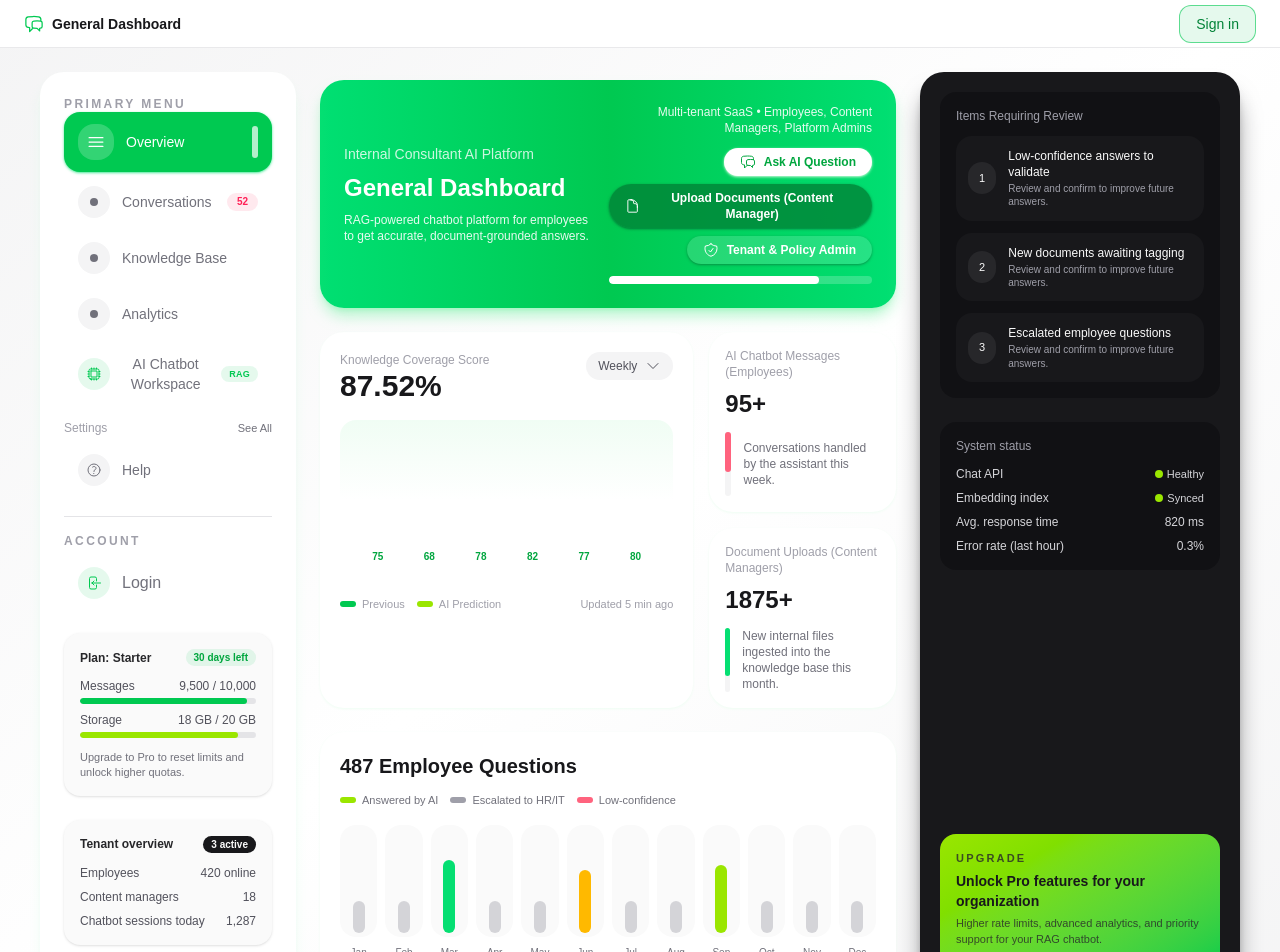
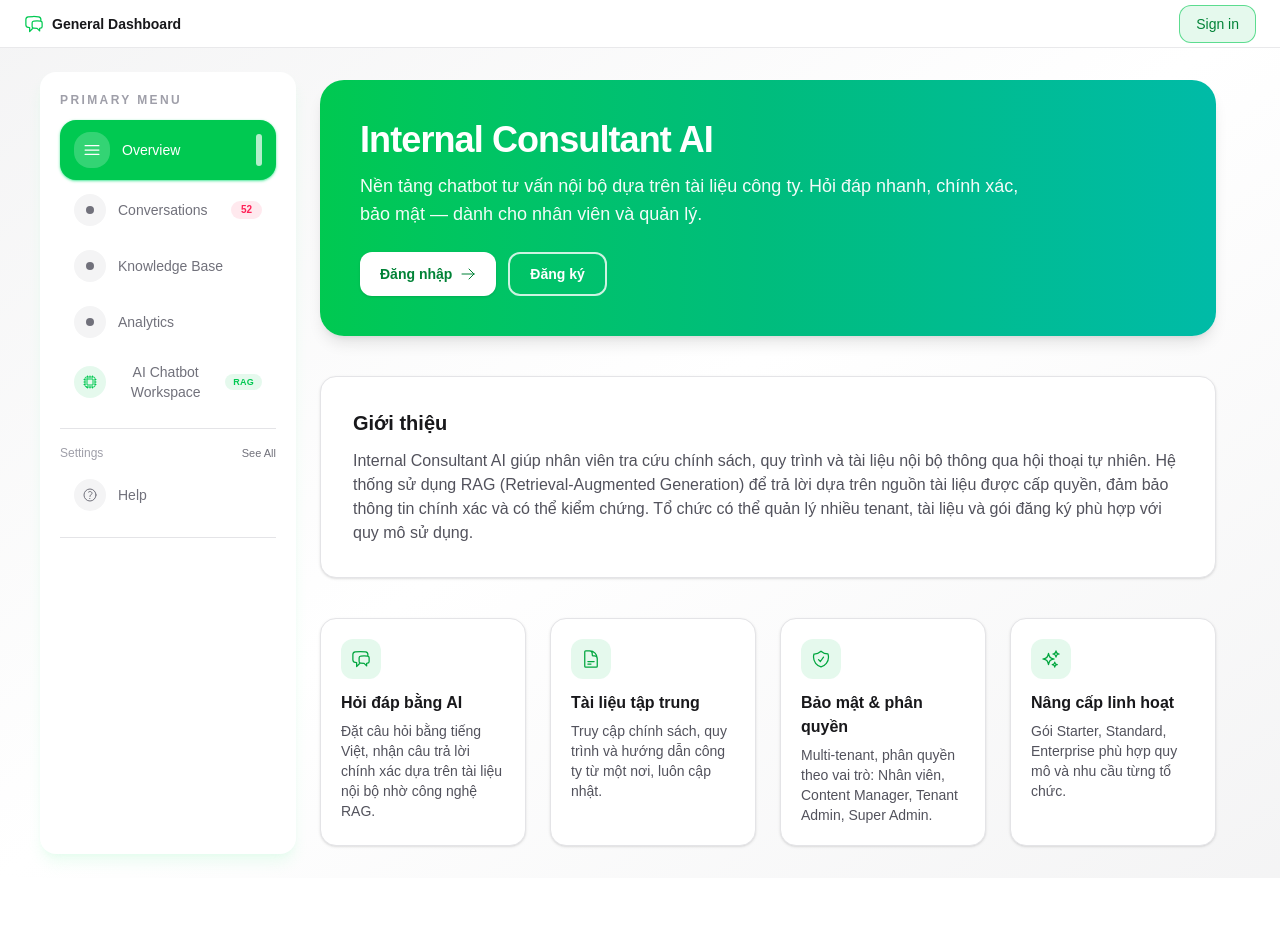
Before and after one commit to QuanLM270302/SEP490_AIConsultingChatbot_FE, a Next.js app: page / in a window 1280 px wide. Shown: the top 952 px of the page. After the commit the page ends 878 px from the top, so only its background shows below. Built offline with nearby package versions, Linux system fonts and the light colour scheme; no server answers.

Commit message:
layout: edit general page, only allow super admin to see general dashboard

```diff
--- a/app/page.tsx
+++ b/app/page.tsx
@@ -1,9 +1,6 @@
 import { DashboardSidebar } from "@/components/dashboard/DashboardSidebar";
 import { DashboardTopBar } from "@/components/dashboard/DashboardTopBar";
-import { DashboardHeader } from "@/components/dashboard/DashboardHeader";
-import { MetricsSection } from "@/components/dashboard/MetricsSection";
-import { QuestionsChart } from "@/components/dashboard/QuestionsChart";
-import { DashboardRightSidebar } from "@/components/dashboard/DashboardRightSidebar";
+import { DashboardContent } from "@/components/dashboard/DashboardContent";
 
 export default function Home() {
   return (
@@ -11,14 +8,7 @@ export default function Home() {
       <DashboardTopBar />
       <div className="flex flex-1 px-4 py-6 sm:px-6 lg:px-10">
         <DashboardSidebar />
-        <main className="flex-1 px-0 py-2 sm:px-4 lg:px-6">
-          <div className="mx-auto flex max-w-5xl flex-col gap-6 lg:max-w-6xl">
-            <DashboardHeader />
-            <MetricsSection />
-            <QuestionsChart />
-          </div>
-        </main>
-        <DashboardRightSidebar />
+        <DashboardContent />
       </div>
     </div>
   );
--- a/components/dashboard/DashboardAccountSection.tsx
+++ b/components/dashboard/DashboardAccountSection.tsx
@@ -1,7 +1,7 @@
 "use client";
 
 import Link from "next/link";
-import { Cog6ToothIcon, ArrowLeftOnRectangleIcon } from "@heroicons/react/24/outline";
+import { Cog6ToothIcon } from "@heroicons/react/24/outline";
 import { getStoredUser } from "@/lib/auth-store";
 import { LogoutButton } from "@/components/auth/LogoutButton";
 
@@ -9,13 +9,14 @@ export function DashboardAccountSection() {
   const user = getStoredUser();
   const isLoggedIn = !!user?.roles?.length;
 
+  if (!isLoggedIn) return null;
+
   return (
     <div className="mt-5 border-t border-zinc-200 pt-4 dark:border-zinc-800">
       <p className="text-xs font-semibold uppercase tracking-[0.2em] text-zinc-400">
         Account
       </p>
       <div className="mt-2 space-y-1">
-        {isLoggedIn ? (
         <div className="max-h-0 overflow-hidden opacity-0 transition-[max-height,opacity] duration-200 group-hover/nav:max-h-40 group-hover/nav:opacity-100 space-y-1">
           <Link
             href="/profile"
@@ -28,17 +29,6 @@ export function DashboardAccountSection() {
           </Link>
           <LogoutButton />
         </div>
-        ) : (
-          <Link
-            href="/login"
-            className="flex w-full min-w-0 items-center gap-3 rounded-2xl px-3.5 py-2.5 text-zinc-500 transition hover:bg-zinc-50 hover:text-zinc-900 dark:hover:bg-zinc-900/60 dark:hover:text-zinc-50"
-          >
-            <span className="flex h-8 w-8 shrink-0 items-center justify-center rounded-2xl bg-green-500/10 text-green-500">
-              <ArrowLeftOnRectangleIcon className="h-4 w-4" />
-            </span>
-            <span>Login</span>
-          </Link>
-        )}
       </div>
     </div>
   );
--- /dev/null
+++ b/components/dashboard/DashboardContent.tsx
@@ -0,0 +1,124 @@
+"use client";
+
+import Link from "next/link";
+import {
+  ChatBubbleLeftRightIcon,
+  DocumentTextIcon,
+  ShieldCheckIcon,
+  SparklesIcon,
+  ArrowRightIcon,
+} from "@heroicons/react/24/outline";
+import { getStoredUser } from "@/lib/auth-store";
+import { DashboardHeader } from "@/components/dashboard/DashboardHeader";
+import { MetricsSection } from "@/components/dashboard/MetricsSection";
+import { QuestionsChart } from "@/components/dashboard/QuestionsChart";
+import { DashboardRightSidebar } from "@/components/dashboard/DashboardRightSidebar";
+
+function isSuperAdmin(roles: string[]): boolean {
+  return roles.some((r) => r.includes("SUPER_ADMIN"));
+}
+
+const GUEST_FEATURES = [
+  {
+    icon: ChatBubbleLeftRightIcon,
+    title: "Hỏi đáp bằng AI",
+    description: "Đặt câu hỏi bằng tiếng Việt, nhận câu trả lời chính xác dựa trên tài liệu nội bộ nhờ công nghệ RAG.",
+  },
+  {
+    icon: DocumentTextIcon,
+    title: "Tài liệu tập trung",
+    description: "Truy cập chính sách, quy trình và hướng dẫn công ty từ một nơi, luôn cập nhật.",
+  },
+  {
+    icon: ShieldCheckIcon,
+    title: "Bảo mật & phân quyền",
+    description: "Multi-tenant, phân quyền theo vai trò: Nhân viên, Content Manager, Tenant Admin, Super Admin.",
+  },
+  {
+    icon: SparklesIcon,
+    title: "Nâng cấp linh hoạt",
+    description: "Gói Starter, Standard, Enterprise phù hợp quy mô và nhu cầu từng tổ chức.",
+  },
+];
+
+export function DashboardContent() {
+  const user = getStoredUser();
+  const roles = user?.roles ?? [];
+  const showDetails = isSuperAdmin(roles);
+
+  if (showDetails) {
+    return (
+      <>
+        <main className="flex-1 px-0 py-2 sm:px-4 lg:px-6">
+          <div className="mx-auto flex max-w-5xl flex-col gap-6 lg:max-w-6xl">
+            <DashboardHeader />
+            <MetricsSection />
+            <QuestionsChart />
+          </div>
+        </main>
+        <DashboardRightSidebar />
+      </>
+    );
+  }
+
+  return (
+    <main className="flex-1 px-0 py-2 sm:px-4 lg:px-6">
+      <div className="mx-auto flex w-full max-w-5xl flex-col gap-10 lg:max-w-6xl">
+        {/* Hero */}
+        <section className="rounded-3xl bg-linear-to-r from-green-500 via-emerald-500 to-teal-500 p-8 text-white shadow-lg dark:from-green-600 dark:via-emerald-600 dark:to-teal-600 md:p-10">
+          <h1 className="text-3xl font-bold tracking-tight md:text-4xl">
+            Internal Consultant AI
+          </h1>
+          <p className="mt-3 max-w-2xl text-lg opacity-95">
+            Nền tảng chatbot tư vấn nội bộ dựa trên tài liệu công ty. Hỏi đáp nhanh, chính xác, bảo mật — dành cho nhân viên và quản lý.
+          </p>
+          <div className="mt-6 flex flex-wrap gap-3">
+            <Link
+              href="/login"
+              className="inline-flex items-center gap-2 rounded-xl bg-white px-5 py-2.5 text-sm font-semibold text-green-700 shadow transition hover:bg-green-50"
+            >
+              Đăng nhập
+              <ArrowRightIcon className="h-4 w-4" />
+            </Link>
+            <Link
+              href="/register"
+              className="inline-flex items-center gap-2 rounded-xl border-2 border-white/80 px-5 py-2.5 text-sm font-semibold text-white transition hover:bg-white/15"
+            >
+              Đăng ký
+            </Link>
+          </div>
+        </section>
+
+        {/* Giới thiệu ngắn */}
+        <section className="rounded-2xl border border-zinc-200 bg-white p-6 shadow-sm dark:border-zinc-800 dark:bg-zinc-950 md:p-8">
+          <h2 className="text-xl font-semibold text-zinc-900 dark:text-zinc-50">
+            Giới thiệu
+          </h2>
+          <p className="mt-3 text-zinc-600 dark:text-zinc-400">
+            Internal Consultant AI giúp nhân viên tra cứu chính sách, quy trình và tài liệu nội bộ thông qua hội thoại tự nhiên. Hệ thống sử dụng RAG (Retrieval-Augmented Generation) để trả lời dựa trên nguồn tài liệu được cấp quyền, đảm bảo thông tin chính xác và có thể kiểm chứng. Tổ chức có thể quản lý nhiều tenant, tài liệu và gói đăng ký phù hợp với quy mô sử dụng.
+          </p>
+        </section>
+
+        {/* Tính năng — dàn đều */}
+        <section className="grid gap-6 sm:grid-cols-2 lg:grid-cols-4">
+          {GUEST_FEATURES.map(({ icon: Icon, title, description }) => (
+            <div
+              key={title}
+              className="rounded-2xl border border-zinc-200 bg-white p-5 shadow-sm dark:border-zinc-800 dark:bg-zinc-950"
+            >
+              <span className="flex h-10 w-10 items-center justify-center rounded-xl bg-green-500/10 text-green-600 dark:text-green-400">
+                <Icon className="h-5 w-5" />
+              </span>
+              <h3 className="mt-3 font-semibold text-zinc-900 dark:text-zinc-50">
+                {title}
+              </h3>
+              <p className="mt-1.5 text-sm text-zinc-600 dark:text-zinc-400">
+                {description}
+              </p>
+            </div>
+          ))}
+        </section>
+      </div>
+    </main>
+  );
+}
--- a/components/dashboard/DashboardSidebar.tsx
+++ b/components/dashboard/DashboardSidebar.tsx
@@ -7,17 +7,14 @@ import { DashboardAccountSection } from "@/components/dashboard/DashboardAccount
 
 export function DashboardSidebar() {
   return (
-    <aside className="hidden w-64 shrink-0 overflow-hidden rounded-3xl bg-white shadow-lg shadow-green-100/60 dark:bg-zinc-950 dark:shadow-black/50 lg:flex">
-      <div className="flex h-full w-full flex-col justify-between gap-6 p-6">
-        <div className="space-y-6">
+    <aside className="hidden w-64 shrink-0 overflow-hidden rounded-2xl bg-white shadow-lg shadow-green-100/60 dark:bg-zinc-950 dark:shadow-black/50 lg:flex lg:flex-col">
+      <div className="flex w-full flex-col p-5">
+        {/* Primary Menu */}
         <div className="group/nav">
-            <div>
           <p className="text-xs font-semibold uppercase tracking-[0.2em] text-zinc-400">
             Primary Menu
           </p>
-            </div>
-
-          <nav className="space-y-1 text-sm">
+          <nav className="mt-3 space-y-1 text-sm">
             <button className="flex w-full min-w-0 items-center justify-between rounded-2xl bg-green-500 px-3.5 py-3 font-medium text-white shadow-sm shadow-green-400/60">
               <span className="flex min-w-0 items-center gap-3">
                 <span className="flex h-9 w-9 shrink-0 items-center justify-center rounded-2xl bg-white/20">
@@ -59,8 +56,11 @@ export function DashboardSidebar() {
               </span>
             </button>
           </nav>
+        </div>
 
-          <div className="mt-4 space-y-2 text-sm">
+        {/* Phân cách — Settings */}
+        <div className="my-4 border-t border-zinc-200 dark:border-zinc-800" />
+        <div className="space-y-2 text-sm">
           <div className="flex items-center justify-between text-xs text-zinc-400">
             <span>Settings</span>
             <button className="text-[11px] font-medium text-zinc-500 hover:text-zinc-900 dark:text-zinc-400 dark:hover:text-zinc-50">
@@ -75,70 +75,9 @@ export function DashboardSidebar() {
           </button>
         </div>
 
+        {/* Phân cách — Account */}
+        <div className="mt-4 border-t border-zinc-200 dark:border-zinc-800" />
         <DashboardAccountSection />
-          </div>
-
-          {/* Current plan / usage summary */}
-          <div className="mt-4 space-y-3 rounded-2xl bg-zinc-50 p-4 text-xs text-zinc-600 shadow-sm dark:bg-zinc-900 dark:text-zinc-300">
-            <div className="flex items-center justify-between">
-              <p className="font-semibold text-zinc-800 dark:text-zinc-100">
-                Plan: Starter
-              </p>
-              <span className="rounded-full bg-green-500/10 px-2 py-0.5 text-[10px] font-semibold text-green-600 dark:text-green-400">
-                30 days left
-              </span>
-            </div>
-            <div className="space-y-2">
-              <div>
-                <div className="flex items-center justify-between">
-                  <span>Messages</span>
-                  <span>9,500 / 10,000</span>
-                </div>
-                <div className="mt-1 h-1.5 w-full overflow-hidden rounded-full bg-zinc-200 dark:bg-zinc-800">
-                  <div className="h-full w-[95%] rounded-full bg-green-500" />
-                </div>
-              </div>
-              <div>
-                <div className="flex items-center justify-between">
-                  <span>Storage</span>
-                  <span>18 GB / 20 GB</span>
-                </div>
-                <div className="mt-1 h-1.5 w-full overflow-hidden rounded-full bg-zinc-200 dark:bg-zinc-800">
-                  <div className="h-full w-[90%] rounded-full bg-lime-400" />
-                </div>
-              </div>
-            </div>
-            <p className="text-[11px] text-zinc-500 dark:text-zinc-400">
-              Upgrade to Pro to reset limits and unlock higher quotas.
-            </p>
-          </div>
-
-          {/* Tenant overview */}
-          <div className="space-y-3 rounded-2xl bg-zinc-50 p-4 text-xs text-zinc-600 shadow-sm dark:bg-zinc-900 dark:text-zinc-300">
-            <div className="flex items-center justify-between">
-              <p className="font-semibold text-zinc-800 dark:text-zinc-100">
-                Tenant overview
-              </p>
-              <span className="rounded-full bg-zinc-900 px-2 py-0.5 text-[10px] font-semibold text-zinc-50 dark:bg-zinc-50 dark:text-zinc-900">
-                3 active
-              </span>
-            </div>
-            <div className="space-y-2">
-              <div className="flex items-center justify-between">
-                <span>Employees</span>
-                <span>420 online</span>
-              </div>
-              <div className="flex items-center justify-between">
-                <span>Content managers</span>
-                <span>18</span>
-              </div>
-              <div className="flex items-center justify-between">
-                <span>Chatbot sessions today</span>
-                <span>1,287</span>
-              </div>
-            </div>
-          </div>
-        </div>
       </div>
     </aside>
   );
```
Lines whose indentation alone changed are shown as unchanged.
